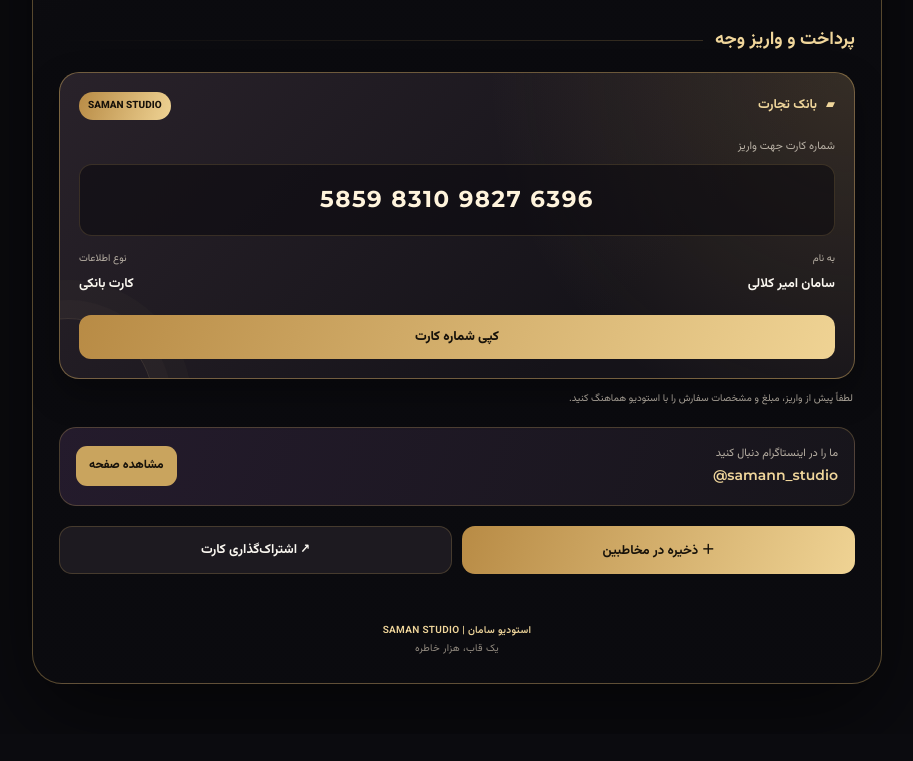
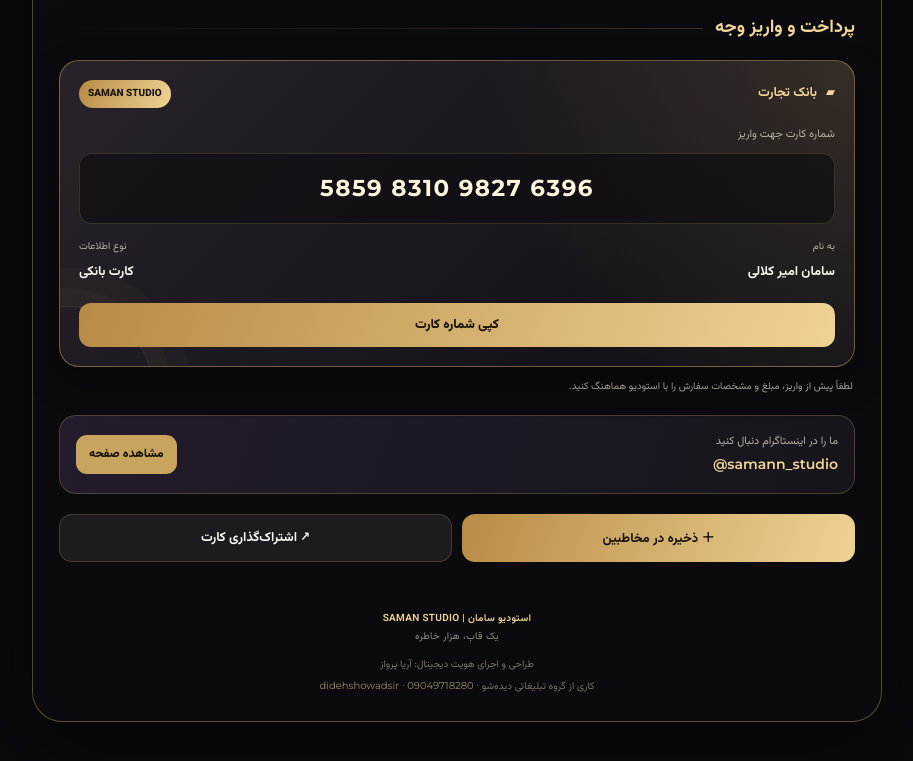
Before and after one commit to samanstudiogolbahar/samanstudiogolbahar.github.io, a plain HTML site: page index.html in a window 1280 px wide. Shown: the part 1563-2324 px from the top of the page, without its empty margins (183-1096 px from the left). Before the commit the page ends 2297 px from the top, so only its background shows below. Drawn offline with Linux system fonts and the light colour scheme.

Commit message:
Update index.html

```diff
--- a/index.html
+++ b/index.html
@@ -22,7 +22,7 @@ a{color:inherit;text-decoration:none}.shell{width:min(100% - 28px,850px);margin:
 .hero{position:relative;text-align:center;padding:34px 24px 30px;overflow:hidden;background:linear-gradient(145deg,rgba(45,28,54,.75),rgba(15,14,18,.96) 62%);border-bottom:1px solid var(--line)}
 .hero:before,.hero:after{content:"";position:absolute;width:250px;height:250px;border:1px solid rgba(201,164,94,.1);border-radius:50%;top:-155px;right:-85px;box-shadow:0 0 0 25px rgba(201,164,94,.025),0 0 0 55px rgba(201,164,94,.02)}
 .hero:after{top:auto;right:auto;bottom:-205px;left:-110px}
-.logo{position:relative;width:min(100%,560px);height:auto;max-height:290px;object-fit:contain;filter:drop-shadow(0 12px 25px #0009)}
+.logo{position:relative;display:block;width:min(100%,560px);height:290px;max-height:none;margin:0 auto;object-fit:contain;object-position:center center;filter:drop-shadow(0 12px 25px #0009)}
 .brandline{font-size:12px;letter-spacing:3px;color:var(--gold2);font-family:Montserrat,sans-serif;direction:ltr;margin-top:6px}
 .tagline{font-size:clamp(19px,4.5vw,27px);font-weight:700;margin:16px 0 5px}.tagline span{color:var(--gold2)}
 .subline{font-size:12px;color:var(--muted);margin:0}
@@ -52,6 +52,11 @@ main{padding:26px}
 .btn.gold{background:linear-gradient(110deg,#b88b45,#efd394);color:#17120a;border:0}
 .footer{text-align:center;padding:22px 15px 25px;color:#958d82;font-size:10px;letter-spacing:.3px}
 .footer strong{color:var(--gold2);font-weight:600}
+.footer-credit{display:block;margin-top:10px;color:#8f877b;font-size:10px;font-weight:400;letter-spacing:0;line-height:1.9;opacity:.82}
+.footer-credit a{color:#b9a47e;text-decoration:none;direction:ltr;display:inline-block;font-family:Montserrat,sans-serif;font-size:10px;transition:color .2s}
+.footer-credit a:hover{color:var(--gold2)}
+.footer-credit .designer-credit{display:block;color:#a99d89;font-size:10px;font-weight:400;letter-spacing:0;line-height:1.8;margin-bottom:2px;opacity:.88}
+.footer-credit .production-credit{display:block}
 
 .payment-card{position:relative;overflow:hidden;border:1px solid rgba(201,164,94,.48);border-radius:20px;padding:19px;background:radial-gradient(circle at 100% 0%,rgba(201,164,94,.18),transparent 43%),linear-gradient(135deg,#29222a,#151319 72%);box-shadow:0 14px 35px #0005}
 .payment-card:after{content:"";position:absolute;width:170px;height:170px;border:1px solid rgba(240,214,155,.12);border-radius:50%;left:-78px;bottom:-112px;box-shadow:0 0 0 18px rgba(240,214,155,.025),0 0 0 38px rgba(240,214,155,.02);pointer-events:none}
@@ -67,7 +72,7 @@ main{padding:26px}
 .copy-card:active{transform:scale(.99)}
 .payment-note{font-size:10px;color:#b9b1a5;margin:10px 2px 0;line-height:1.9}
 
-@media(max-width:520px){.shell{width:min(100% - 18px,850px);margin:10px auto 30px}.card{border-radius:23px}.hero{padding:25px 14px 23px}.logo{max-height:230px}main{padding:18px}.quick{gap:7px}.quick a{font-size:11px;flex-direction:column;padding:11px 4px}.services{gap:8px}.service{padding:13px;min-height:112px}.service b{font-size:12px}.social{align-items:flex-start;flex-direction:column}.social a{width:100%;text-align:center}.bottom-actions{grid-template-columns:1fr}}
+@media(max-width:520px){.shell{width:min(100% - 18px,850px);margin:10px auto 30px}.card{border-radius:23px}.hero{padding:25px 14px 23px}.logo{height:230px;max-height:none}main{padding:18px}.quick{gap:7px}.quick a{font-size:11px;flex-direction:column;padding:11px 4px}.services{gap:8px}.service{padding:13px;min-height:112px}.service b{font-size:12px}.social{align-items:flex-start;flex-direction:column}.social a{width:100%;text-align:center}.bottom-actions{grid-template-columns:1fr}}
 @media(prefers-reduced-motion:no-preference){.hero .logo{animation:rise .8s ease both}@keyframes rise{from{opacity:0;transform:translateY(12px) scale(.985)}to{opacity:1;transform:none}}}
 </style>
 </head>
@@ -132,7 +137,7 @@ main{padding:26px}
 <button class="btn" id="shareCard">↗ اشتراک‌گذاری کارت</button>
 </div>
 </main>
-<footer class="footer"><strong>استودیو سامان | SAMAN STUDIO</strong><br>یک قاب، هزار خاطره</footer>
+<footer class="footer"><strong>استودیو سامان | SAMAN STUDIO</strong><br>یک قاب، هزار خاطره<span class="footer-credit"><span class="designer-credit">طراحی و اجرای هویت دیجیتال: آریا پرواز</span><span class="production-credit">کاری از گروه تبلیغاتی دیده‌شو <span aria-hidden="true">·</span> <a href="tel:09049718280" aria-label="تماس با گروه تبلیغاتی دیده شو">09049718280</a> <span aria-hidden="true">·</span> <a href="https://www.instagram.com/didehshowadsir/" target="_blank" rel="noopener noreferrer" aria-label="اینستاگرام گروه تبلیغاتی دیده شو">didehshowadsir</a></span></span></footer>
 </article>
 </div>
 <script>
```
